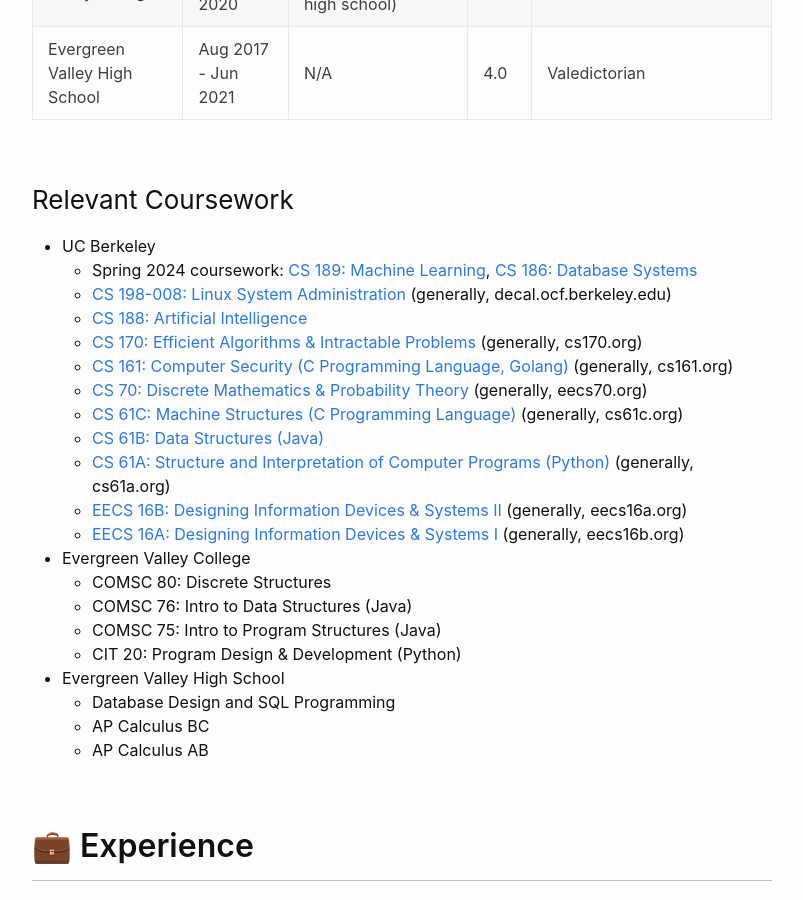
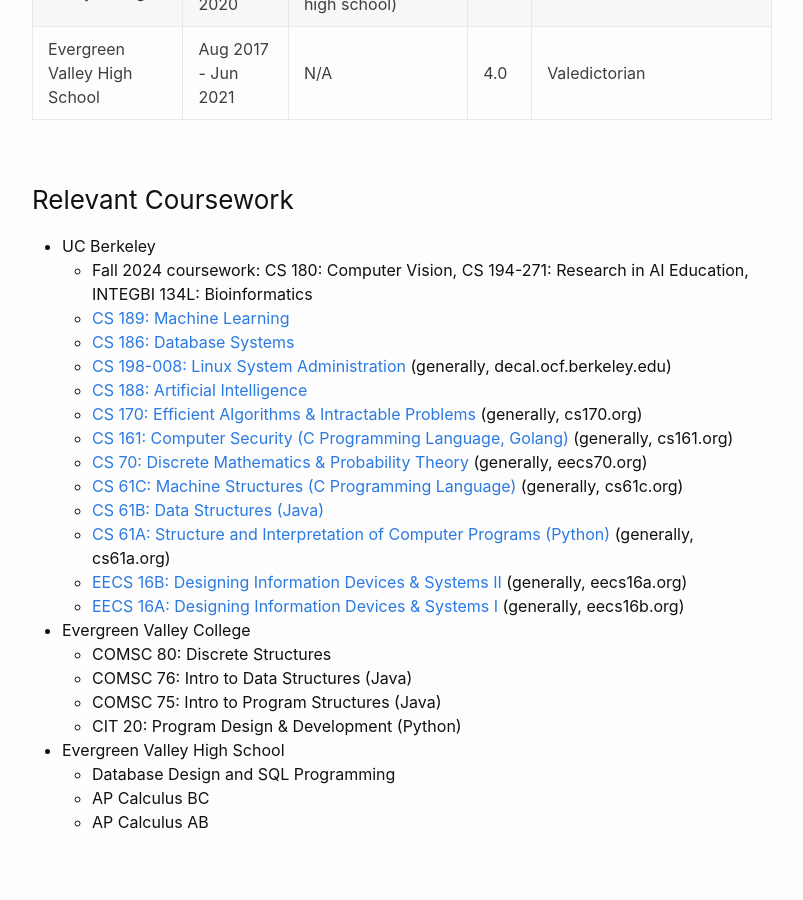
Before and after one commit to phrdang/phrdang.github.io, a Jekyll site: the page built from about.md, in a window 1280 px wide and 900 px high, scrolled down 957 px. Shown: the whole window, without its empty margins (238-1041 px from the left). Built offline with Jekyll 4.4.1, drawn with Linux system fonts in a browser that asks for light colours.

Commit message:
Add fall 2024 coursework

```diff
--- a/about.md
+++ b/about.md
@@ -32,7 +32,9 @@
 ### Relevant Coursework
 
 - UC Berkeley
-  - Spring 2024 coursework: [CS 189: Machine Learning](https://people.eecs.berkeley.edu/~jrs/189/), [CS 186: Database Systems](https://cs186berkeley.net/)
+  - Fall 2024 coursework: CS 180: Computer Vision, CS 194-271: Research in AI Education, INTEGBI 134L: Bioinformatics
+  - [CS 189: Machine Learning](https://people.eecs.berkeley.edu/~jrs/189/)
+  - [CS 186: Database Systems](https://cs186berkeley.net/)
   - [CS 198-008: Linux System Administration](https://decal.ocf.berkeley.edu/archives/2023-fall/) (generally, decal.ocf.berkeley.edu)
   - [CS 188: Artificial Intelligence](https://inst.eecs.berkeley.edu/~cs188/fa23)
   - [CS 170: Efficient Algorithms & Intractable Problems](https://cs170.org/) (generally, cs170.org)
```
